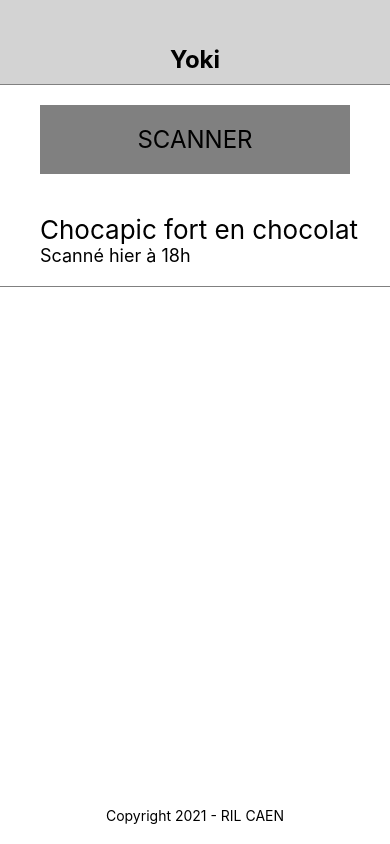
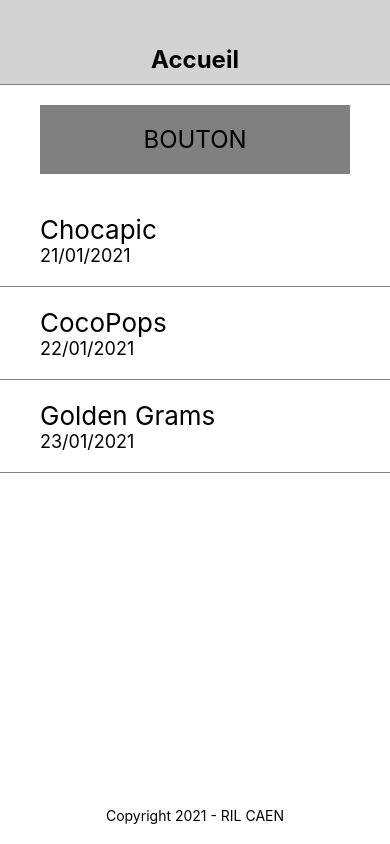
Before and after one commit to Maxence-Machu/ril-caen-react-native, a React Native app: screen / in a window 390 px wide. Built offline with nearby package versions, Linux system fonts and the light colour scheme.

Commit message:
Ajout de la FlatList

```diff
--- a/App.js
+++ b/App.js
@@ -1,38 +1,61 @@
 import { StatusBar } from 'expo-status-bar';
 import React from 'react';
-import { SafeAreaView, StyleSheet, Text, View, ScrollView, Button, Alert, TouchableOpacity } from 'react-native';
+import { SafeAreaView, StyleSheet, Text, View, FlatList, ScrollView, Button, Alert, TouchableOpacity } from 'react-native';
+import AppHeader from './components/AppHeader';
 import Copyright from './components/Copyright';
+import ProductItem from './components/ProductItem';
+import ScanButton from './components/ScanButton';
 
+const ITEMS = [
+  {
+    id: '1',
+    name: 'Chocapic',
+    date: '21/01/2021'
+  },{
+    id: '2',
+    name: 'CocoPops',
+    date: '22/01/2021'
+  },{
+    id: '3',
+    name: 'Golden Grams',
+    date: '23/01/2021'
+  }
+]
 export default function App() {
 
-  function onPressLearnMore () {
+  function onPressLearnMore() {
     Alert.alert('Bonjour')
   }
+
+  /*
+  La variable item est envoyée depuis ProductItem.js
+  */
+  function onItemPress(item){
+    //console.log(item);
+    //alert('Je clique sur ' + item.name);
+    alert(`Je clique sur ${item.name}`);
+  }
+
+  const renderItem = ({ item }) => {
+    return (
+      <ProductItem item={item} onPress={onItemPress}/>
+    )
+  };
 
   return (
     <View style={styles.container}>
       <StatusBar style="auto" />
 
-      <View style={sHeader.container}>
-        <Text style={sHeader.text}>Yoki</Text>
-      </View>
+      <AppHeader title="Accueil" />
 
-      <View style={sButton.container}>
-        <TouchableOpacity onPress={onPressLearnMore}>
-          <View style={sButton.button}>
-              <Text style={sButton.text}>Scanner</Text>
-          </View>
-        </TouchableOpacity>
-      </View>
+      <ScanButton text="Bouton" onPress={onPressLearnMore}/>
 
-      <ScrollView style={sScroll.container}>
-        <TouchableOpacity onPress={() => Alert.alert("Hello World")}>
-          <View style={sScrollItem.container}>
-            <Text style={sScrollItem.title}>Chocapic fort en chocolat</Text>
-            <Text style={sScrollItem.subtitle}>Scanné hier à 18h</Text>
-          </View>
-        </TouchableOpacity>
-      </ScrollView>
+
+      <FlatList
+        data={ITEMS}
+        renderItem={renderItem}
+        keyExtractor={item => item.id}
+      />
 
       <Copyright
           /* Ne pas oublier les accolades pour du JS comme un tableau */
@@ -46,53 +69,8 @@
 }
 
 
-const sScrollItem = StyleSheet.create({
-    container: {
-      paddingLeft: 40,
-      paddingVertical: 20,
-      borderBottomColor: 'grey',
-      borderBottomWidth: 1
-    },
-    subtitle : {
-      fontSize: 18
-    },
-    title : {
-      fontSize: 26
-    }
-});
-const sButton = StyleSheet.create({
-  container: {
-    paddingHorizontal: 40,
-    paddingVertical: 20
-  },
-  button: {
-    backgroundColor: 'grey',
-    paddingHorizontal: 40,
-    paddingVertical: 20
-  },
-  text : {
-    textAlign: 'center',
-    fontSize: 24,
-    textTransform: 'uppercase'
-  }
-})
-
 const sScroll = StyleSheet.create({
   container: {
-  }
-})
-const sHeader = StyleSheet.create({
-  text : {
-    fontSize: 24,
-    textAlign: 'center',
-    fontWeight: 'bold'
-  },
-  container: {
-    backgroundColor: 'lightgrey',
-    paddingTop: 45,
-    paddingBottom: 10,
-    borderBottomColor: 'grey',
-    borderBottomWidth: 1
   }
 })
 const styles = StyleSheet.create({
--- /dev/null
+++ b/components/AppHeader.js
@@ -0,0 +1,27 @@
+import React from 'react'
+import {View, StyleSheet, Text} from 'react-native'
+
+export default function AppHeader(props){
+
+    return (
+        <View style={sHeader.container}>
+            <Text style={sHeader.text}>{props.title}</Text>
+        </View>
+    )
+}
+
+
+const sHeader = StyleSheet.create({
+    text : {
+      fontSize: 24,
+      textAlign: 'center',
+      fontWeight: 'bold'
+    },
+    container: {
+      backgroundColor: 'lightgrey',
+      paddingTop: 45,
+      paddingBottom: 10,
+      borderBottomColor: 'grey',
+      borderBottomWidth: 1
+    }
+  })
--- /dev/null
+++ b/components/ProductItem.js
@@ -0,0 +1,29 @@
+import React from 'react'
+import {View, StyleSheet, Text, TouchableOpacity, Alert} from 'react-native'
+
+export default function ProductItem(props){
+
+    return (
+        <TouchableOpacity onPress={() => props.onPress(props.item)}>
+            <View style={sScrollItem.container}>
+                <Text style={sScrollItem.title}>{props.item.name}</Text>
+                <Text style={sScrollItem.subtitle}>{props.item.date}</Text>
+            </View>
+      </TouchableOpacity>
+    )
+}
+
+const sScrollItem = StyleSheet.create({
+    container: {
+      paddingLeft: 40,
+      paddingVertical: 20,
+      borderBottomColor: 'grey',
+      borderBottomWidth: 1
+    },
+    subtitle : {
+      fontSize: 18
+    },
+    title : {
+      fontSize: 26
+    }
+});
--- /dev/null
+++ b/components/ScanButton.js
@@ -0,0 +1,33 @@
+import React from 'react'
+import {View, StyleSheet, Text, TouchableOpacity} from 'react-native'
+
+export default function ScanButton(props){
+
+    return (
+        <View style={sButton.container}>
+            <TouchableOpacity onPress={props.onPress}>
+                <View style={sButton.button}>
+                    <Text style={sButton.text}>{props.text}</Text>
+                </View>
+            </TouchableOpacity>
+        </View>
+    )
+}
+
+
+const sButton = StyleSheet.create({
+    container: {
+      paddingHorizontal: 40,
+      paddingVertical: 20
+    },
+    button: {
+      backgroundColor: 'grey',
+      paddingHorizontal: 40,
+      paddingVertical: 20
+    },
+    text : {
+      textAlign: 'center',
+      fontSize: 24,
+      textTransform: 'uppercase'
+    }
+  })
```
